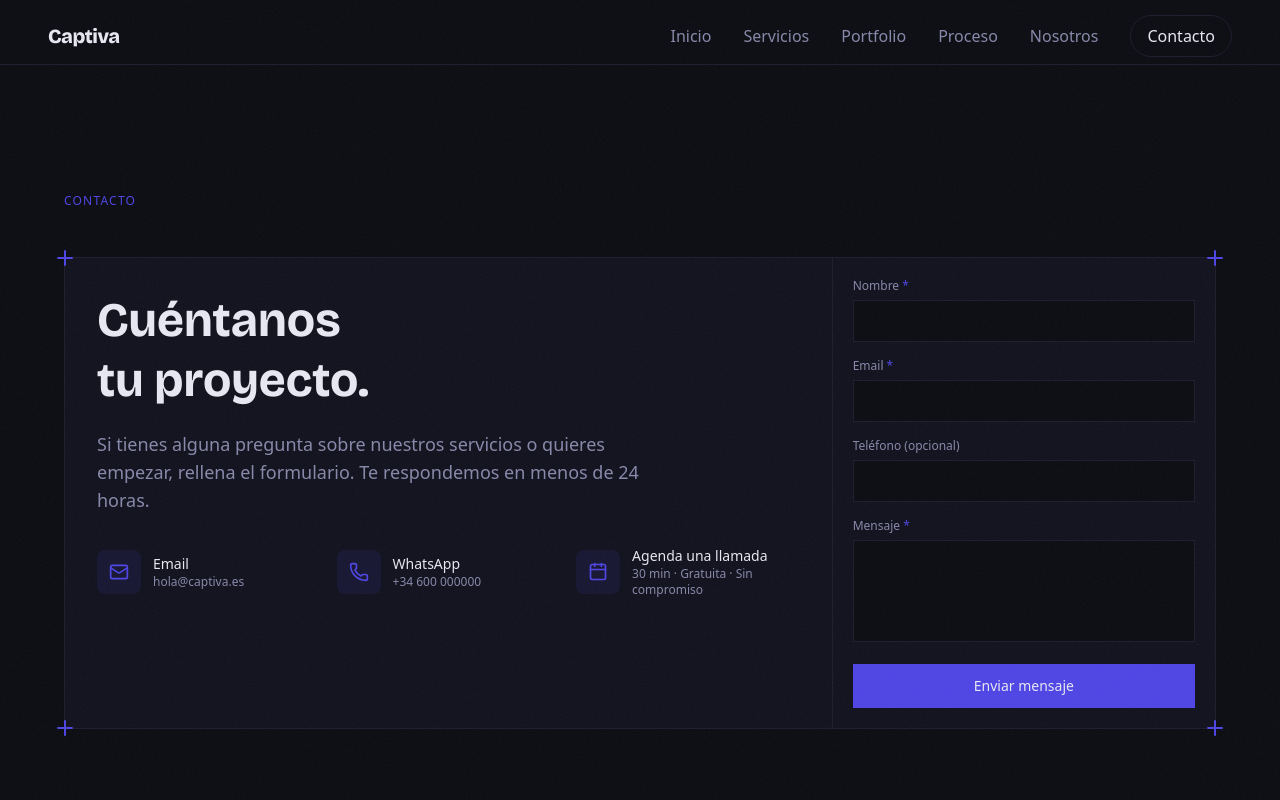
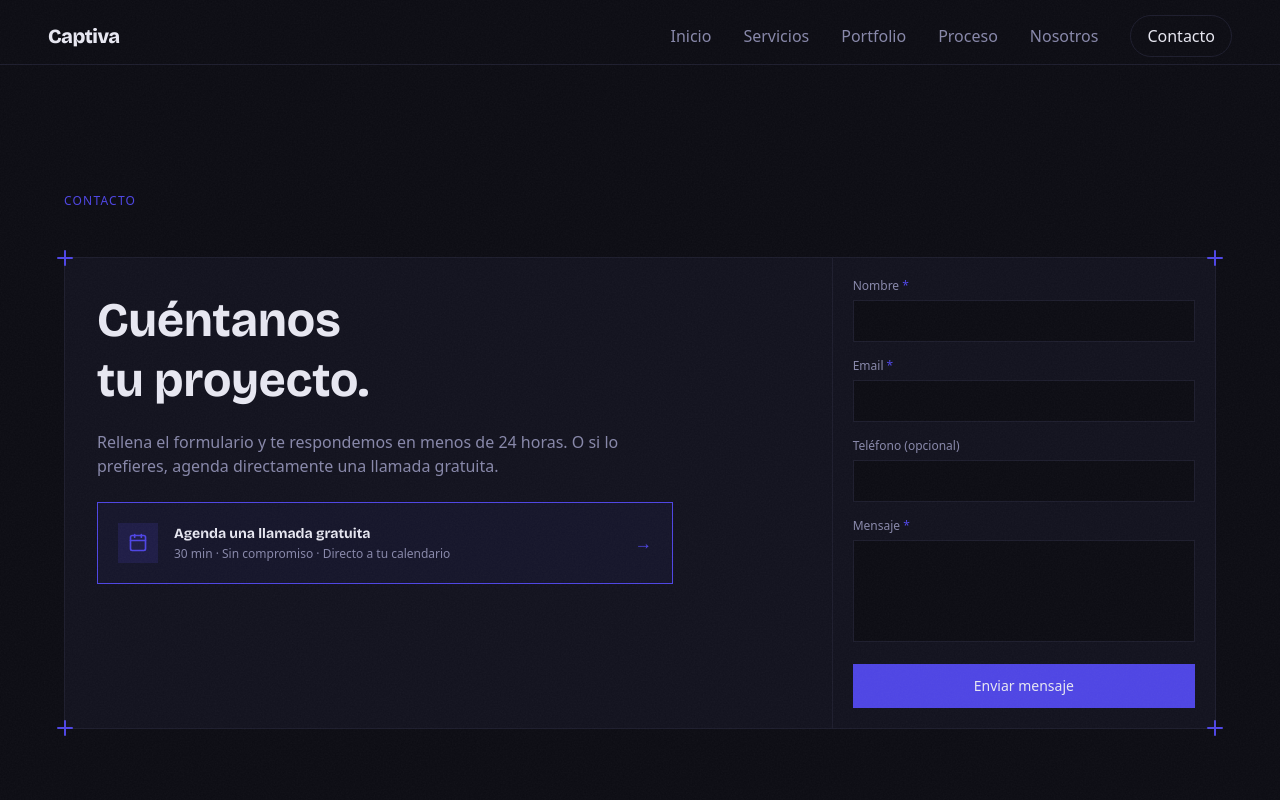
Before and after one commit to Ricardo2325/captiva, a Next.js app: page /contacto in a window 1280 px wide. Shown: the top 800 px of the page. Built offline with nearby package versions, Linux system fonts and the light colour scheme.

Commit message:
feat(contacto): remove email/whatsapp, add prominent Calendly CTA button

```diff
--- a/src/components/Contact.tsx
+++ b/src/components/Contact.tsx
@@ -2,7 +2,7 @@
 
 import { useState } from 'react';
 import { motion } from 'framer-motion';
-import { MailIcon, PhoneIcon, CalendarIcon } from 'lucide-react';
+import { CalendarIcon } from 'lucide-react';
 import { ContactCard } from '@/components/ui/contact-card';
 
 // ── Configura estos valores ──────────────────────────────────────────────────
@@ -68,21 +68,6 @@ function InputField({
   );
 }
 
-const contactInfo = [
-  { icon: MailIcon, label: 'Email', value: 'hola@captiva.es' },
-  {
-    icon: PhoneIcon,
-    label: 'WhatsApp',
-    value: `+${WHATSAPP_PHONE.slice(0, 2)} ${WHATSAPP_PHONE.slice(2, 5)} ${WHATSAPP_PHONE.slice(5)}`,
-    href: `https://wa.me/${WHATSAPP_PHONE}?text=${WHATSAPP_MSG}`,
-  },
-  {
-    icon: CalendarIcon,
-    label: 'Agenda una llamada',
-    value: '30 min · Gratuita · Sin compromiso',
-    href: CALENDAR_URL,
-  },
-];
 
 export default function Contact() {
   const [form, setForm] = useState({ nombre: '', email: '', telefono: '', mensaje: '' });
@@ -126,8 +111,41 @@ export default function Contact() {
 
         <ContactCard
           title={<>Cuéntanos<br />tu proyecto.</>}
-          description="Si tienes alguna pregunta sobre nuestros servicios o quieres empezar, rellena el formulario. Te respondemos en menos de 24 horas."
-          contactInfo={contactInfo}
+          description={
+            <div className="flex flex-col gap-6">
+              <p className="text-sm md:text-base" style={{ color: '#8888aa' }}>
+                Rellena el formulario y te respondemos en menos de 24 horas. O si lo prefieres, agenda directamente una llamada gratuita.
+              </p>
+              <a
+                href={CALENDAR_URL}
+                target="_blank"
+                rel="noopener noreferrer"
+                className="flex items-center gap-4 p-5 group transition-all duration-200"
+                style={{
+                  border: '1px solid #4f46e5',
+                  backgroundColor: 'rgba(79,70,229,0.06)',
+                }}
+                onMouseEnter={e => (e.currentTarget.style.backgroundColor = 'rgba(79,70,229,0.14)')}
+                onMouseLeave={e => (e.currentTarget.style.backgroundColor = 'rgba(79,70,229,0.06)')}
+              >
+                <div
+                  className="flex-shrink-0 w-10 h-10 flex items-center justify-center"
+                  style={{ backgroundColor: 'rgba(79,70,229,0.15)' }}
+                >
+                  <CalendarIcon className="w-5 h-5" style={{ color: '#4f46e5' }} />
+                </div>
+                <div className="flex-1">
+                  <p className="font-display font-bold text-sm" style={{ color: '#e8e8f2' }}>
+                    Agenda una llamada gratuita
+                  </p>
+                  <p className="text-xs mt-0.5" style={{ color: '#8888aa' }}>
+                    30 min · Sin compromiso · Directo a tu calendario
+                  </p>
+                </div>
+                <span style={{ color: '#4f46e5', fontSize: '1.1rem' }} className="group-hover:translate-x-1 transition-transform duration-200 inline-block">→</span>
+              </a>
+            </div>
+          }
         >
           {status === 'success' ? (
             <div className="flex flex-col items-center justify-center py-12 text-center gap-4 w-full">
```
